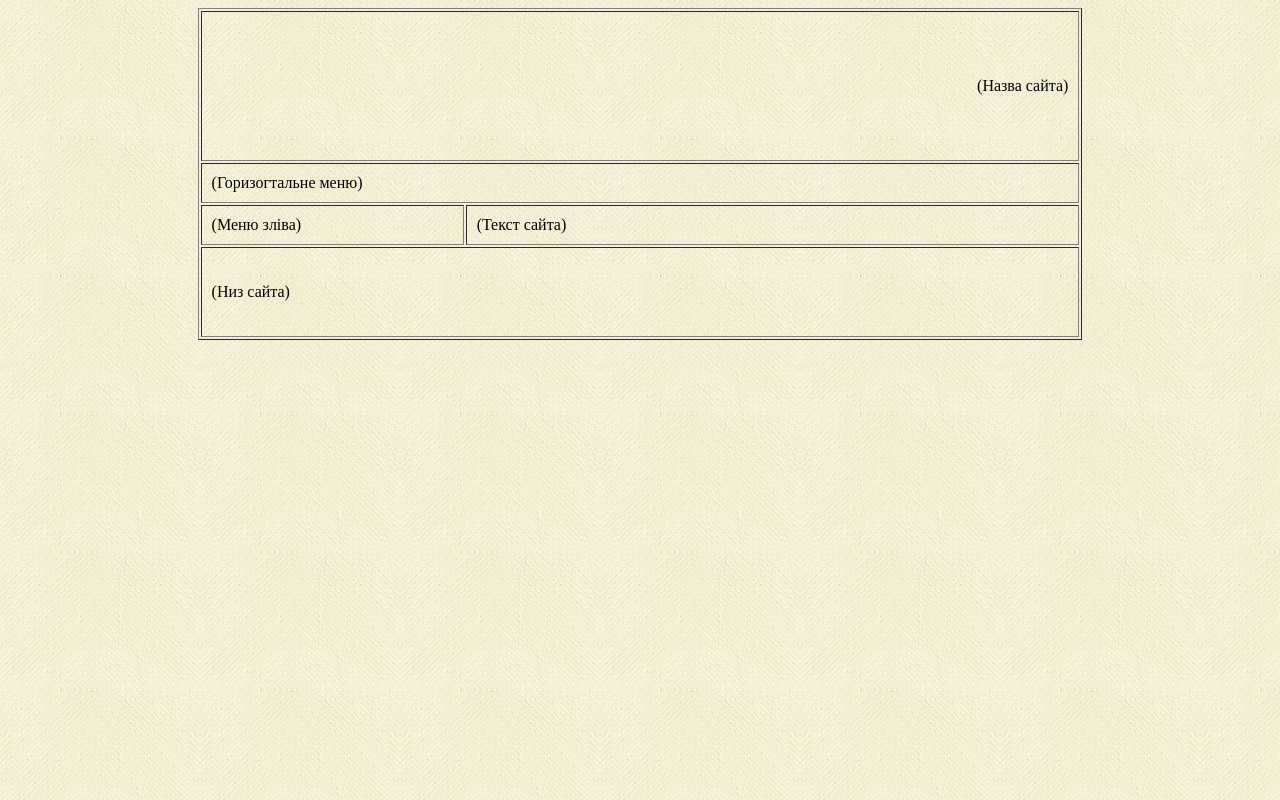
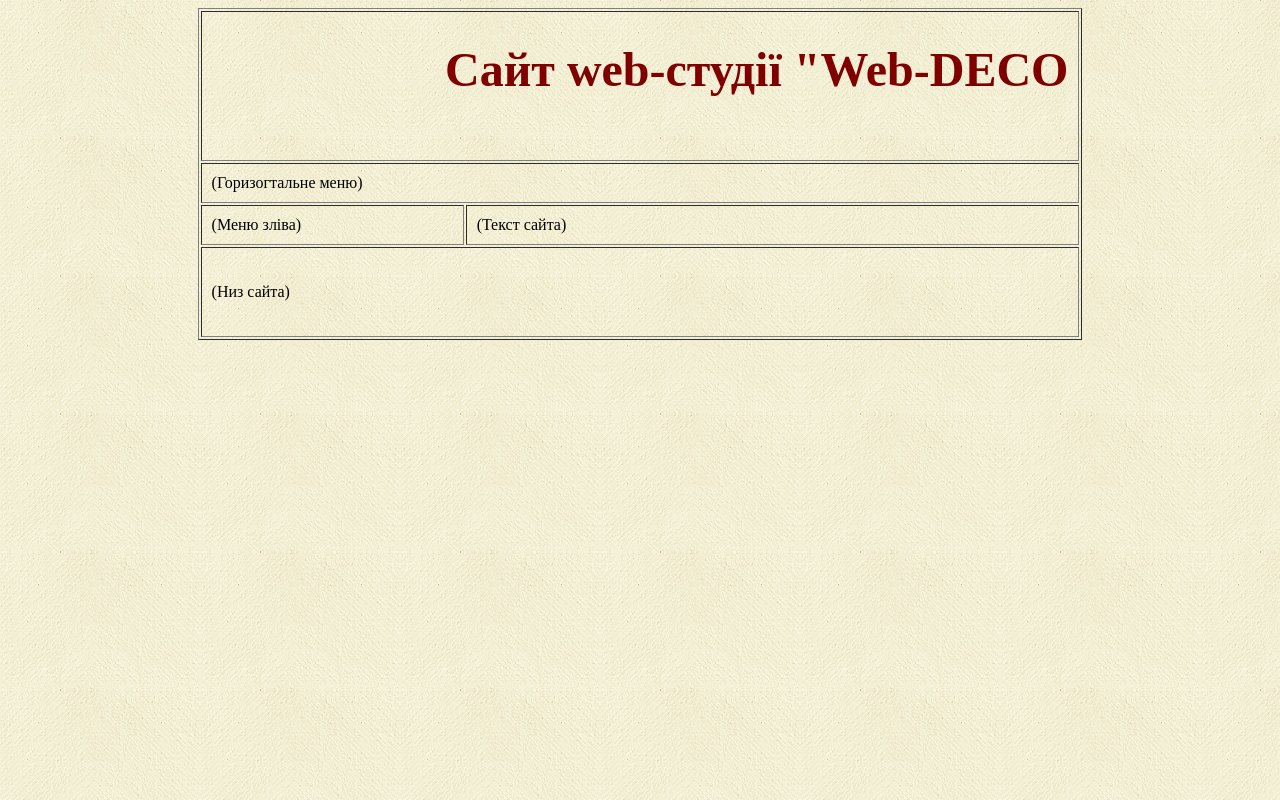
Before and after one commit to alekssashaa/alekssashaa.github.io, a plain HTML site: page index.html in a window 1280 px wide. Drawn offline with Linux system fonts and the light colour scheme; files whose address does not match are found by name.

Commit message:
01 - Створити index.html

```diff
--- a/index.html
+++ b/index.html
@@ -7,7 +7,9 @@
 	<!-- ================================================================================= -->
 	  <table border="1" align="center" cellpadding="10" width="70%" >
 	    <tr>
-		    <td colspan="2" height="150" align="right" hspace="5">(Назва сайта)</tr><tr>
+		    <td colspan="2" height="150" align="right" hspace="5">
+			<font size="5" color="Maroon"><h1>Сайт web-студії "Web-DECO</h1></font>
+			</tr><tr>
 			<td colspan="2">(Горизогтальне меню)</td>
 		</tr>
 		<tr>
@@ -17,7 +19,7 @@
 		<tr>
 			<td colspan="2" valign="middle" height="90">(Низ сайта)</td>
 		</tr>
-	</table>
+	 </table>
 <!-- ==================================================================================== -->
    </BODY>
  </HTML>
```
